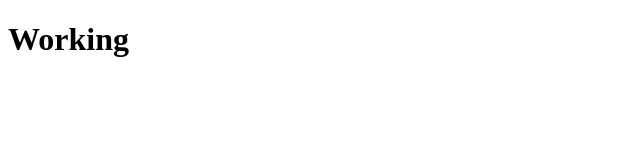
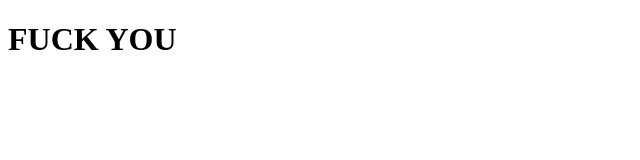
Before and after one commit to Abhiramreddy1701/base, a plain HTML site: page index.html in a window 1280 px wide. Shown: the whole page, without its empty margins (0-640 px from the left). Drawn offline with Linux system fonts and the light colour scheme.

Commit message:
Update index.html
Sorry

```diff
--- a/index.html
+++ b/index.html
@@ -6,6 +6,6 @@
     <title>Document</title>
 </head>
 <body>
-    <h1> Working</h1>
+    <h1>FUCK YOU</h1>
 </body>
 </html>
```
